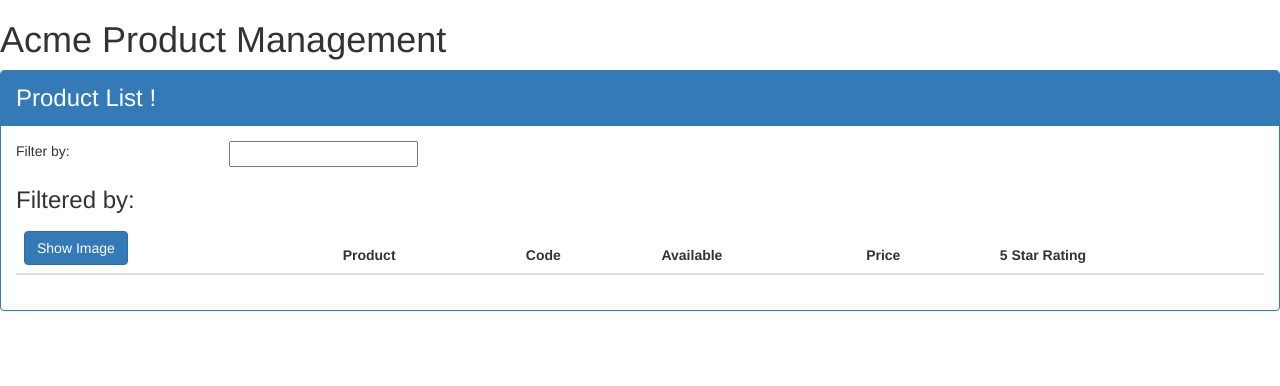
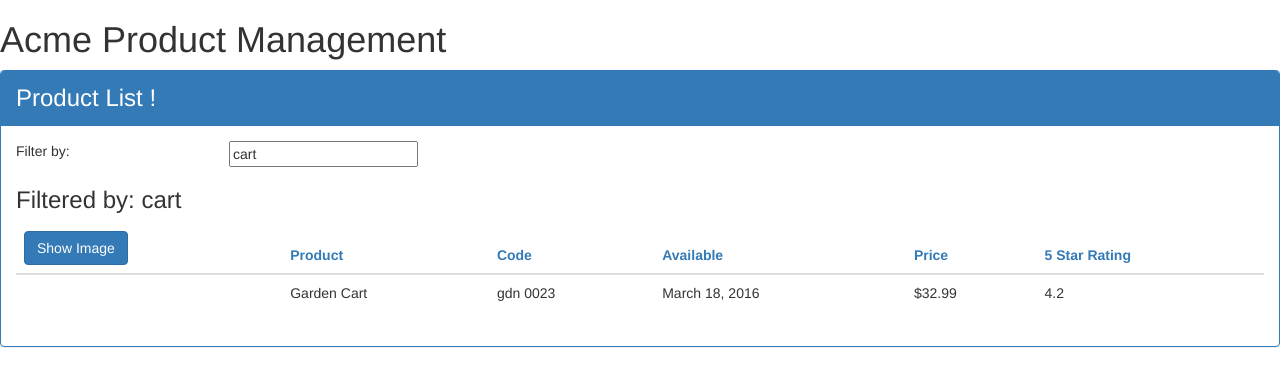
Before and after one commit to luchodev/angularlearning, an Angular app: page / in a window 1280 px wide. Shown: the top 386 px of the page. Built offline with nearby package versions, Linux system fonts and the light colour scheme.

Commit message:
Components, Interfaces, Pipes, Styles

```diff
--- /dev/null
+++ b/src/app/products/product-list.component.css
@@ -0,0 +1,3 @@
+thead{
+  color: #337AB7;
+}
--- a/src/app/products/product-list.component.html
+++ b/src/app/products/product-list.component.html
@@ -7,23 +7,23 @@
     <div class="row">
       <div class="col-md-2">Filter by:</div>
       <div class="col-md-4">
-        <input type="text" />
+        <input type="text" [(ngModel)]='listFilter' />
       </div>
     </div>
 
     <div class="row">
       <div class="col-md-6">
-        <h3>Filtered by:</h3>
+        <h3>Filtered by: {{listFilter}}</h3>
       </div>
     </div>
 
     <div class="table-responsive">
-      <table class="table">
+      <table class="table" *ngIf='products && products.length'>
         <thead>
           <tr>
             <th>
-              <button class="btn btn-primary">
-                Show Image
+              <button class="btn btn-primary" (click)='toggleImage()'>
+                {{ showImage ? 'Hide' : 'Show'}} Image
               </button>
             </th>
             <th>Product</th>
@@ -34,7 +34,20 @@
           </tr>
         </thead>
         <tbody>
-
+          <tr *ngFor='let product of filteredProducts'>
+            <td>
+              <img *ngIf='showImage' [src]='product.imageUrl'
+              [title]='product.productName'
+              [style.width.px]='imageWidth'
+              [style.margin.px]='imageMargin'
+              >
+            </td>
+            <td>{{product.productName}}</td>
+            <td>{{product.productCode | lowercase | convertToSpaces: '-'}}</td>
+            <td>{{product.releaseDate}}</td>
+            <td>{{product.price | currency:'USD' :true: '1.2-2' }}</td>
+            <td>{{product.starRating}}</td>
+          </tr>
         </tbody>
       </table>
     </div>
--- a/src/app/products/product-list.component.ts
+++ b/src/app/products/product-list.component.ts
@@ -1,9 +1,100 @@
-import { Component } from '@angular/core';
+import { Component, OnInit } from '@angular/core';
+import { IProduct } from './product';
 
 @Component({
   selector: 'pm-products',
-  templateUrl: './product-list.component.html'
+  templateUrl: './product-list.component.html',
+  styleUrls: ['./product-list.component.css']
 })
-export class ProductListComponent {
+export class ProductListComponent implements OnInit {
   pageTitle: string = 'Product List !';
+  imageWidth: number = 50;
+  imageMargin: number = 2;
+  showImage: boolean = false;
+
+  _listFilter: string;
+  get listFilter(): string {
+    return this._listFilter;
+  }
+
+  set listFilter(value: string) {
+    this._listFilter = value;
+    this.filteredProducts = this.listFilter ? this.performFilter(this.listFilter) : this.products;
+  }
+
+  filteredProducts: IProduct[];
+
+  products: IProduct[] = [
+    {
+      "productId": 1,
+      "productName": "Leaf Rake",
+      "productCode": "GDN-0011",
+      "releaseDate": "March 19, 2016",
+      "description": "Leaf rake with 48-inch wooden handle.",
+      "price": 19.95,
+      "starRating": 3.2,
+      "imageUrl": "http://openclipart.org/image/300px/svg_to_png/26215/Anonymous_Leaf_Rake.png"
+    },
+    {
+      "productId": 2,
+      "productName": "Garden Cart",
+      "productCode": "GDN-0023",
+      "releaseDate": "March 18, 2016",
+      "description": "15 gallon capacity rolling garden cart",
+      "price": 32.99,
+      "starRating": 4.2,
+      "imageUrl": "http://openclipart.org/image/300px/svg_to_png/58471/garden_cart.png"
+    },
+    {
+      "productId": 5,
+      "productName": "Hammer",
+      "productCode": "TBX-0048",
+      "releaseDate": "May 21, 2016",
+      "description": "Curved claw steel hammer",
+      "price": 8.9,
+      "starRating": 4.8,
+      "imageUrl": "http://openclipart.org/image/300px/svg_to_png/73/rejon_Hammer.png"
+    },
+    {
+      "productId": 8,
+      "productName": "Saw",
+      "productCode": "TBX-0022",
+      "releaseDate": "May 15, 2016",
+      "description": "15-inch steel blade hand saw",
+      "price": 11.55,
+      "starRating": 3.7,
+      "imageUrl": "http://openclipart.org/image/300px/svg_to_png/27070/egore911_saw.png"
+    },
+    {
+      "productId": 10,
+      "productName": "Video Game Controller",
+      "productCode": "GMG-0042",
+      "releaseDate": "October 15, 2015",
+      "description": "Standard two-button video game controller",
+      "price": 35.95,
+      "starRating": 4.6,
+      "imageUrl": "http://openclipart.org/image/300px/svg_to_png/120337/xbox-controller_01.png"
+    }
+  ];
+
+  constructor() {
+    this.filteredProducts = this.products;
+    this.listFilter = 'cart';
+  }
+
+  toggleImage(): void {
+    this.showImage = !this.showImage;
+  }
+
+  ngOnInit(): void {
+    console.log(`Here is the method on Init`)
+  }
+
+  performFilter(filterBy: string): IProduct[] {
+    filterBy = filterBy.toLocaleLowerCase();
+    return this.products.filter((product: IProduct) =>
+      product.productName.toLocaleLowerCase().indexOf(filterBy) !== -1
+    );
+  }
+
 }
--- /dev/null
+++ b/src/app/products/product.ts
@@ -0,0 +1,10 @@
+export interface IProduct {
+  productId: number;
+  productName: string;
+  productCode: string;
+  releaseDate: string;
+  price: number;
+  description: string;
+  starRating: number;
+  imageUrl: string;
+}
--- /dev/null
+++ b/src/app/shared/convert-to-spaces.pipe.ts
@@ -0,0 +1,10 @@
+import { Pipe, PipeTransform } from "@angular/core";
+
+@Pipe({
+  name: "convertToSpaces"
+})
+export class ConvertToSpacesPipe implements PipeTransform {
+  transform(value: string, character: string): string {
+    return value.replace(character, ' ');
+  }
+}
```
Also changed, not shown: src/app/app.module.ts (+6 -2 lines).
